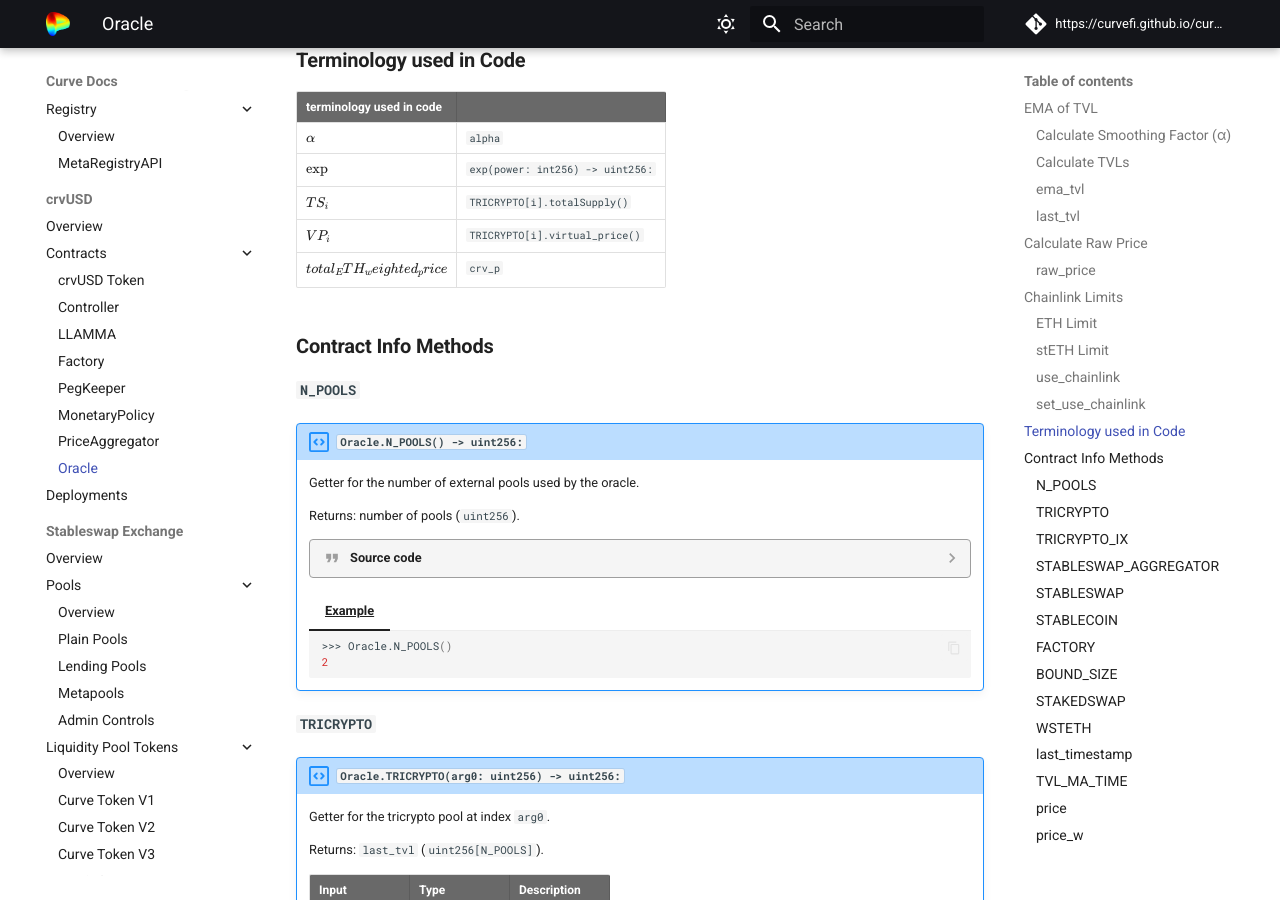
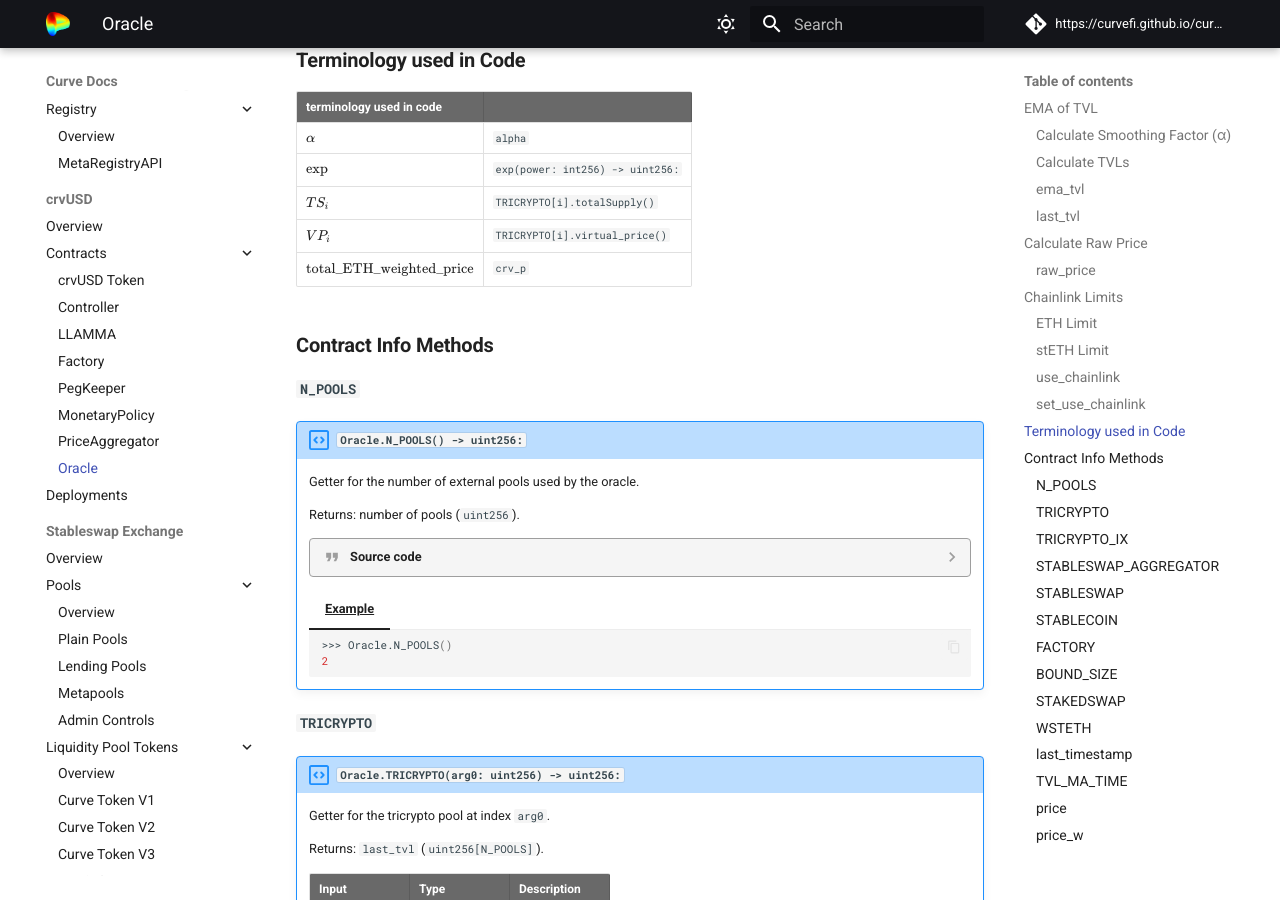
Before and after one commit to CurveDocs/curve-docs, an MkDocs documentation site: the page built from docs/crvUSD/oracle.md, in a window 1280 px wide and 900 px high, scrolled down 5968 px. Built offline with MkDocs 1.6.1 and Material for MkDocs 9.7.7, drawn with Linux system fonts in a browser that asks for light colours.

Commit message:
formula fix

```diff
--- a/docs/crvUSD/oracle.md
+++ b/docs/crvUSD/oracle.md
@@ -388,7 +388,7 @@ Chainlink limits can be turned on and off by calling `set_use_chainlink(do_it: b
 | $\exp$  | `exp(power: int256) -> uint256:` |
 | $TS_i$ | `TRICRYPTO[i].totalSupply()`
 | $VP_i$ | `TRICRYPTO[i].virtual_price()` |
-| $total_ETH_weighted_price$ | `crv_p` |
+| $\text{total_ETH_weighted_price}$ | `crv_p` |
 
 
 
```
